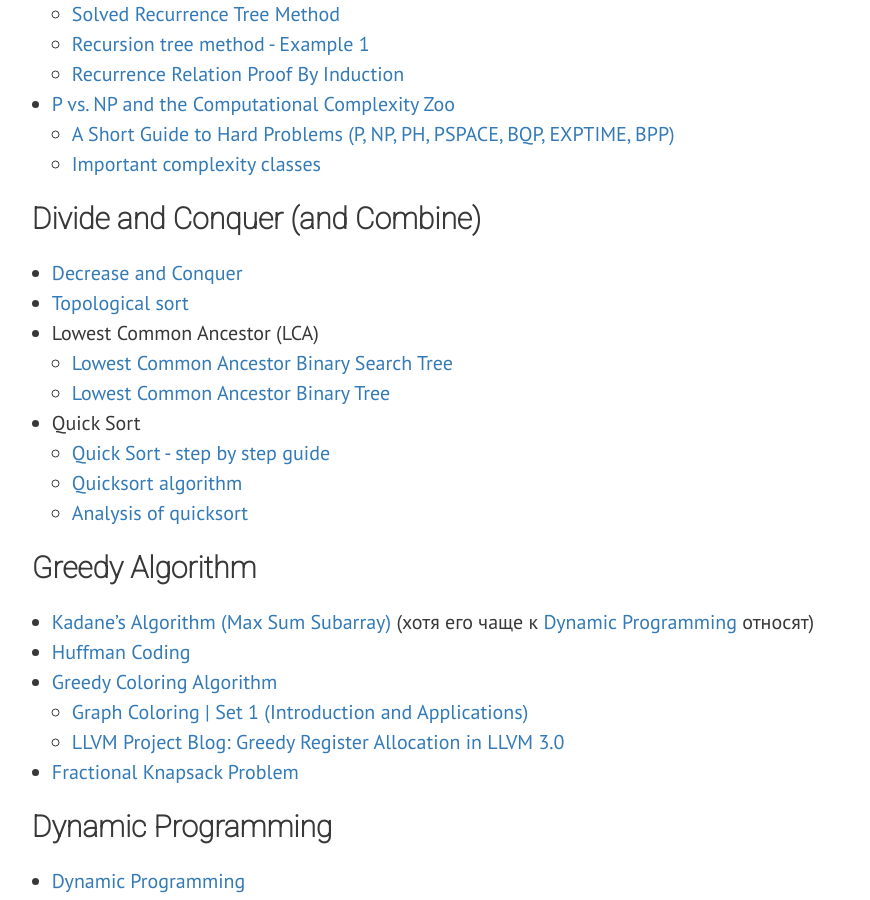
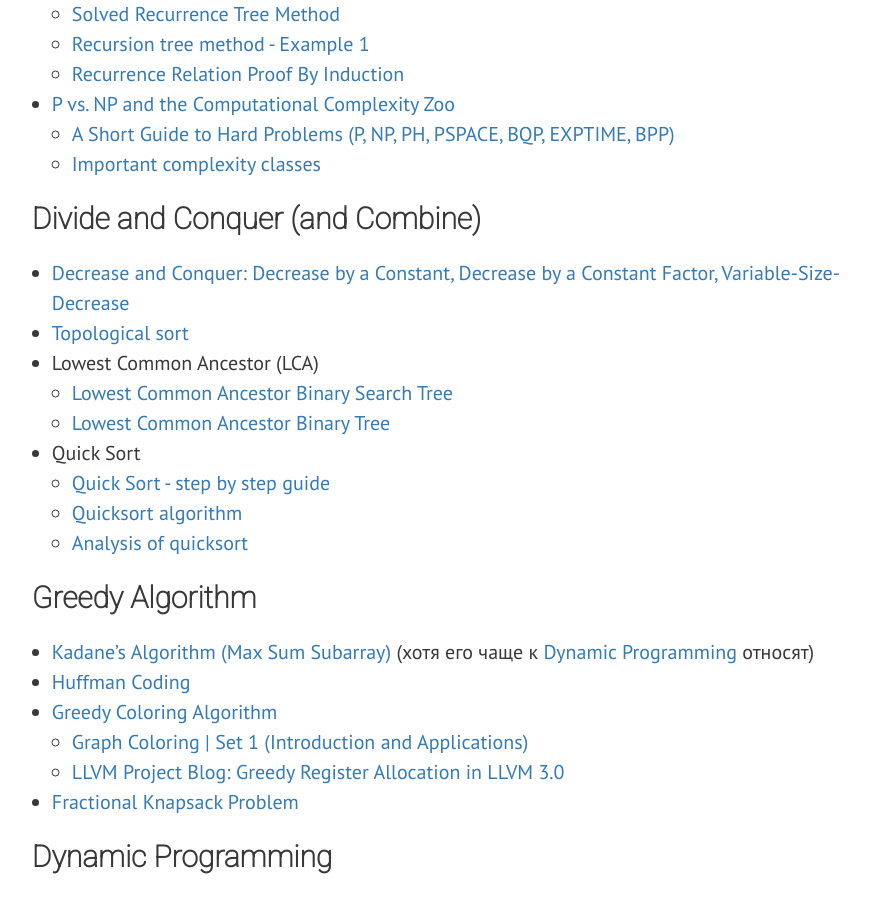
Before and after one commit to codonaft/codonaft.github.io, a Jekyll site: the page built from _posts/2018-12-27-алгоритмы-и-структуры-данных-простыми-словами.md, in a window 1280 px wide and 900 px high, scrolled down 3412 px. Shown: the whole window, without its empty margins (173-1043 px from the left). Built offline with Jekyll 4.4.1, drawn with Linux system fonts in a browser that asks for light colours; nearby versions of some CDN libraries; formulas are drawn with MathJax 3.

Commit message:
update post about algorithms

```diff
--- a/_posts/2018-12-27-алгоритмы-и-структуры-данных-простыми-словами.md
+++ b/_posts/2018-12-27-алгоритмы-и-структуры-данных-простыми-словами.md
@@ -94,7 +94,7 @@ tags: [алгоритмы, программирование, курсы, обр
     - [Important complexity classes](https://en.wikipedia.org/wiki/Computational_complexity_theory#Important_complexity_classes)
 
 ### Divide and Conquer (and Combine)
-- [Decrease and Conquer](https://www.geeksforgeeks.org/decrease-and-conquer/)
+- [Decrease and Conquer: Decrease by a Constant, Decrease by a Constant Factor, Variable-Size-Decrease](https://www.geeksforgeeks.org/decrease-and-conquer/)
 - [Topological sort](https://www.youtube.com/watch?v=ddTC4Zovtbc)
 - Lowest Common Ancestor (LCA)
     - [Lowest Common Ancestor Binary Search Tree](https://www.youtube.com/watch?v=TIoCCStdiFo)
```
